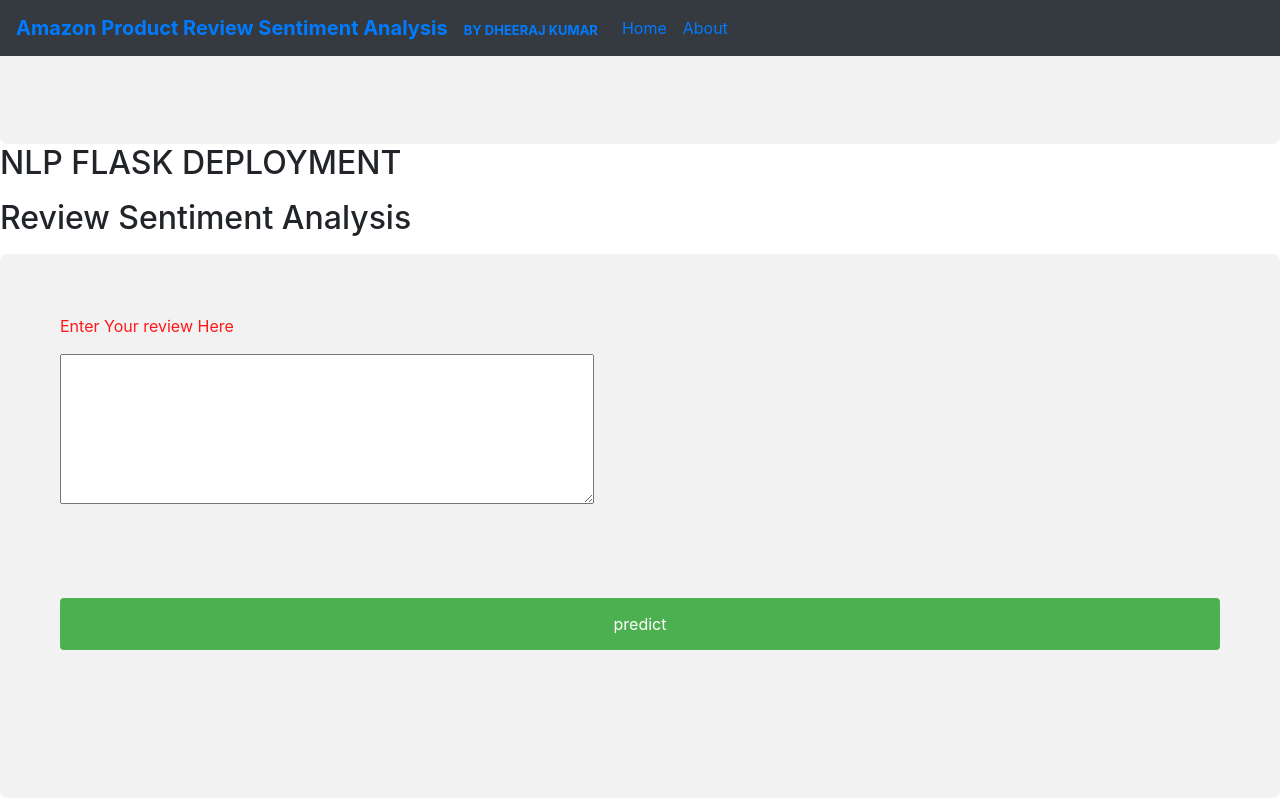
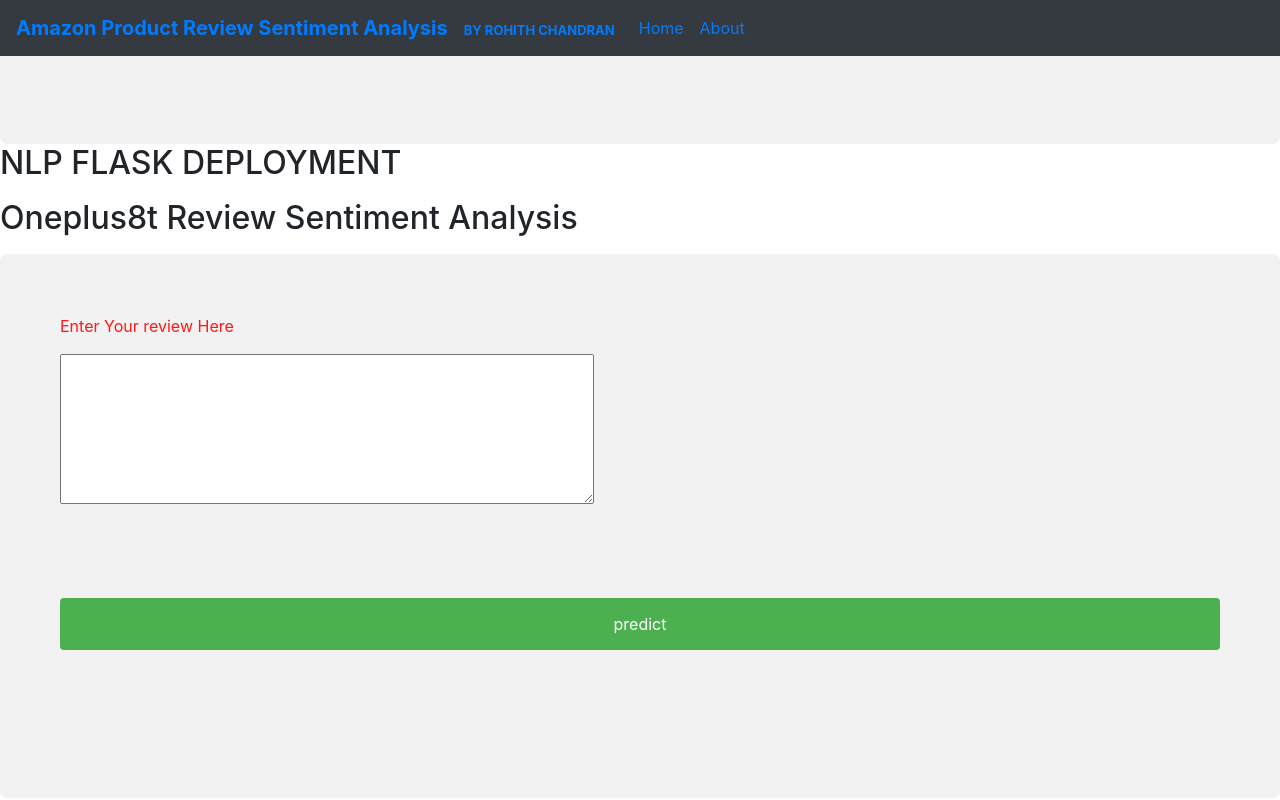
Before and after one commit to rohith-cha/Amazon-review-sentiment-analysis-webscraping-nlp-lstm-deployment, a Flask app: page / in a window 1280 px wide. Run offline with Flask 2, Linux system fonts and the light colour scheme; parts of the project's set-up code (start-up, migrations or seed data) failed here and were passed over; some libraries are stand-ins or nearby versions.

Commit message:
Update home.html

```diff
--- a/templates/home.html
+++ b/templates/home.html
@@ -90,7 +90,7 @@ margin:0 80 0 0;
   													<!--navbar portion-->
   <nav class="navbar navbar-expand-sm bg-dark fixed-top">
   <a class="navbar-brand" href="#"><b>Amazon Product Review Sentiment Analysis</b></a>
-  <a class="navbar-brand" href="#"><b><font size="2">BY DHEERAJ KUMAR</font></b></a>
+  <a class="navbar-brand" href="#"><b><font size="2">BY ROHITH CHANDRAN</font></b></a>
   <ul class="navbar-nav" >
     <li class="nav-item">
       <a class="nav-link" href="#">Home</a>
@@ -107,7 +107,7 @@ margin:0 80 0 0;
 
 
 <h2><marquee BEHAVIOR=ALTERNATE direction = "right">NLP  FLASK     DEPLOYMENT</marquee></h2>
-<h2><marquee BEHAVIOR=ALTERNATE direction = "right">Review Sentiment Analysis</marquee></h2>
+<h2><marquee BEHAVIOR=ALTERNATE direction = "right">Oneplus8t Review Sentiment Analysis</marquee></h2>
 
 	</div>
 
```
